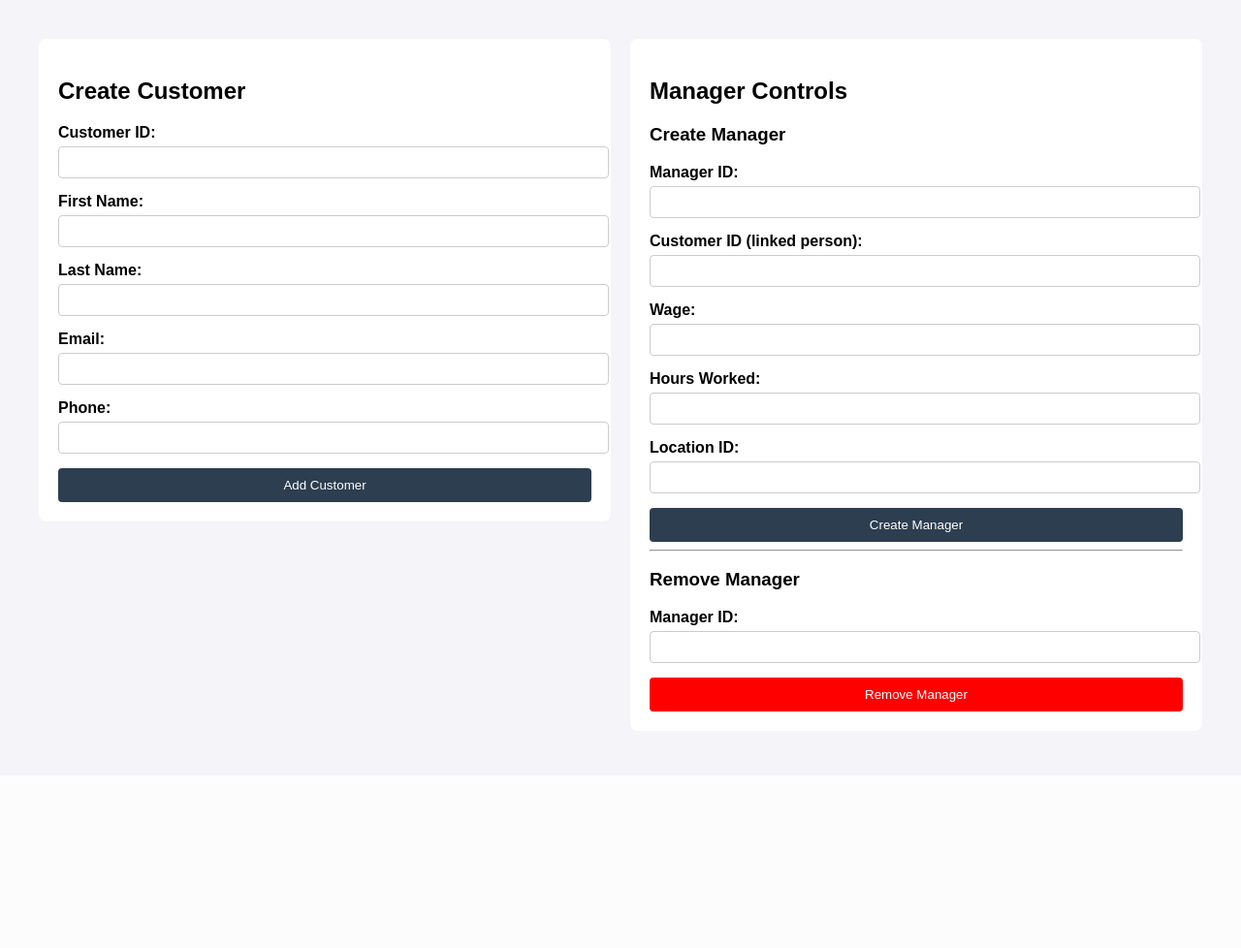
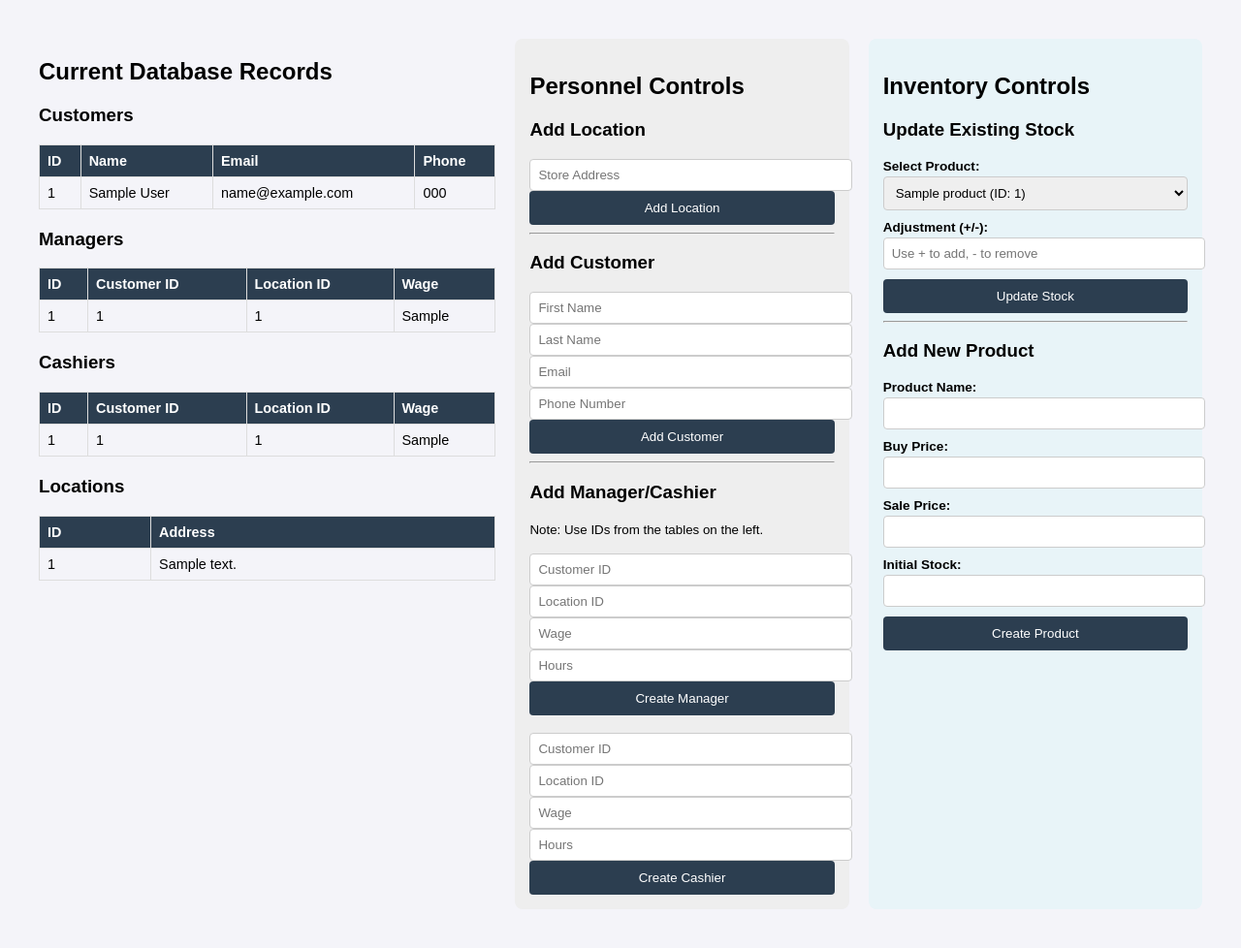
Before and after one commit to eborror/TopDeckCardShopApp, a FastAPI app: template templates/admin.html in a window 1280 px wide. Shown: the whole page at 97% size. Before the commit the page ends 734 px from the top, so only its background shows below. Run offline with FastAPI, Linux system fonts and the light colour scheme; the template is opened without the code that fills it: most values are stand-ins (such as "Sample title", 1, 10 or a date in 2020).

Commit message:
modified:   app/main.py 	modified:   templates/admin.html 	modified:   templates/dashboard.html 	modified:   templates/interactionHandler.html

```diff
--- a/app/main.py
+++ b/app/main.py
@@ -90,7 +90,7 @@ def update_stock(
         cursor.close()
         conn.close()
 
-    return RedirectResponse(url="/", status_code=303)
+    return RedirectResponse(url="/admin", status_code=303)
 
 @app.post("/add_product")
 def add_product(
@@ -100,7 +100,7 @@ def add_product(
     stock: int = Form(...)
 ):
     conn = get_db_conn()
-    cursor = conn.cursor()
+    cursor = conn.cursor(dictionary=True)
 
     try:
         # generate new ID
@@ -122,7 +122,7 @@ def add_product(
         cursor.close()
         conn.close()
 
-    return RedirectResponse(url="/", status_code=303)
+    return RedirectResponse(url="/admin", status_code=303)
 
 # This Page will have the form to process a sale and show dropdowns for customers, products, and cashiers
 @app.get("/interaction")
@@ -158,13 +158,13 @@ def interactionHandler(request: Request):
                 CU.CUSTOMER_FNAME,
                 CU.CUSTOMER_LNAME,
                 P.PRODUCT_NAME,
+                P.PRODUCT_PRICEBOUGHT,
                 PU.PURCHASES_QUANTITY
             FROM CHECKOUT C
             JOIN CUSTOMER CU ON C.CUSTOMER_ID = CU.CUSTOMER_ID
             JOIN PURCHASES PU ON C.CHECKOUT_ID = PU.CHECKOUT_ID
             JOIN PRODUCT P ON PU.PRODUCT_ID = P.PRODUCT_ID
             ORDER BY C.CHECKOUT_DATE DESC, C.CHECKOUT_ID DESC
-            LIMIT 50
         """)
         history = cursor.fetchall()
 
@@ -264,27 +264,53 @@ def process_sale(
 def admin_page(request: Request):
     conn = get_db_conn()
     cursor = conn.cursor(dictionary=True)
-
     try:
-        # show existing customers/managers
         cursor.execute("SELECT * FROM CUSTOMER")
         customers = cursor.fetchall()
 
         cursor.execute("SELECT * FROM MANAGER")
         managers = cursor.fetchall()
 
+        cursor.execute("SELECT * FROM CASHIER")
+        cashiers = cursor.fetchall()
+
+        cursor.execute("SELECT * FROM LOCATION")
+        locations = cursor.fetchall()
+
+        cursor.execute("SELECT PRODUCT_ID, PRODUCT_NAME, PRODUCT_STOCK FROM PRODUCT")
+        products = cursor.fetchall()
+
         return templates.TemplateResponse(
             request=request,
             name="admin.html",
             context={
                 "customers": customers,
-                "managers": managers
+                "managers": managers,
+                "cashiers": cashiers,
+                "locations": locations,
+                "products": products
             }
         )
-
     finally:
         cursor.close()
         conn.close()
+
+@app.post("/add_location")
+def add_location(address: str = Form(...)):
+    conn = get_db_conn()
+    cursor = conn.cursor(dictionary=True)
+    try:
+        location_id = generate_id(cursor, "LOCATION", "LOCATION_ID")
+        cursor.execute("INSERT INTO LOCATION (LOCATION_ID, LOCATION_ADDRESS) VALUES (%s, %s)",
+                       (location_id, address))
+        conn.commit()
+    except Exception as e:
+        conn.rollback()
+        print("Add location error:", e)
+    finally:
+        cursor.close()
+        conn.close()
+    return RedirectResponse(url="/admin", status_code=303)
 
 @app.post("/add_manager")
 def add_manager(
@@ -294,11 +320,11 @@ def add_manager(
     location_id: int = Form(...)
 ):
     conn = get_db_conn()
-    cursor = conn.cursor()
+    cursor = conn.cursor(dictionary=True)
 
-    manager_id = generate_id(cursor, "MANAGER", "MANAGER_ID")
 
     try:
+        manager_id = generate_id(cursor, "MANAGER", "MANAGER_ID")
         cursor.execute("""
             INSERT INTO MANAGER
             (MANAGER_ID, MANAGER_WAGE, MANAGER_HOURSWORKED, CUSTOMER_ID, LOCATION_ID)
@@ -339,7 +365,36 @@ def remove_manager(manager_id: int = Form(...)):
         conn.close()
 
     return RedirectResponse(url="/admin", status_code=303)
+#Add customer
 
+@app.post("/add_customer")
+def add_customer(
+    first_name: str = Form(...),
+    last_name: str = Form(None),
+    email: str = Form(None),
+    phone: str = Form(None)
+):
+    conn = get_db_conn()
+    cursor = conn.cursor(dictionary=True)
+
+    try:
+        customer_id = generate_id(cursor, "CUSTOMER", "CUSTOMER_ID")
+
+        cursor.execute("""
+            INSERT INTO CUSTOMER
+            (CUSTOMER_ID, CUSTOMER_FNAME, CUSTOMER_LNAME, CUSTOMER_EMAIL, CUSTOMER_PHONE)
+            VALUES (%s, %s, %s, %s, %s)
+        """, (customer_id, first_name, last_name, email, phone))
+
+        conn.commit()
+    except Exception as e:
+        conn.rollback()
+        print("Add customer error:", e)
+    finally:
+        cursor.close()
+        conn.close()
+
+    return RedirectResponse(url="/admin", status_code=303)
 # Delete customer record
 
 @app.post("/remove_customer")
@@ -366,7 +421,29 @@ def remove_customer(customer_id: int = Form(...)):
         cursor.close()
         conn.close()
 
+@app.post("/add_cashier")
+def add_cashier(
+    customer_id: int = Form(...),
+    wage: float = Form(...),
+    hours: int = Form(...),
+    location_id: int = Form(...)):
+    conn = get_db_conn()
+    cursor = conn.cursor(dictionary=True)
 
+    try:
+        cashier_id = generate_id(cursor, "CASHIER", "CASHIER_ID")
+        cursor.execute("""
+            INSERT INTO CASHIER (CASHIER_ID, CASHIER_WAGE, CASHIER_HOURSWORKED, CUSTOMER_ID, LOCATION_ID)
+            VALUES (%s, %s, %s, %s, %s)
+        """, (cashier_id, wage, hours, customer_id, location_id))
+        conn.commit()
+    except Exception as e:
+        conn.rollback()
+        print("Add cashier error:", e)
+    finally:
+        cursor.close()
+        conn.close()
+    return RedirectResponse(url="/admin", status_code=303)
 
 
 @app.get("/test")
--- a/templates/admin.html
+++ b/templates/admin.html
@@ -4,108 +4,147 @@
     <meta charset="UTF-8">
     <title>TopDeck - Admin Panel</title>
     <link rel="stylesheet" href="/static/css/interactionHandlerStyle.css">
+    <style>
+        .admin-grid { display: flex; gap: 20px; }
+        .data-view { flex: 1.5; }
+        .form-view { flex: 1; background: #eee; padding: 15px; border-radius: 8px; }
+        table { width: 100%; border-collapse: collapse; margin-bottom: 20px; }
+        th, td { border: 1px solid #ddd; padding: 8px; text-align: left; font-size: 0.9em; }
+        th { background-color: #2c3e50; color: white; }
+
+        .form-group { margin-bottom: 10px; }
+        label { display: block; font-size: 0.85em; font-weight: bold; margin-bottom: 3px; }
+    </style>
 </head>
+<body>
+    <div class="page">
+        <div class="data-view">
+            <h2>Current Database Records</h2>
 
-<body>
+            <h3>Customers</h3>
+            <table>
+                <tr><th>ID</th><th>Name</th><th>Email</th><th>Phone</th></tr>
+                {% for c in customers %}
+                <tr><td>{{ c.CUSTOMER_ID }}</td><td>{{ c.CUSTOMER_FNAME }} {{ c.CUSTOMER_LNAME }}</td><td>{{ c.CUSTOMER_EMAIL }}</td><td>{{ c.CUSTOMER_PHONE }}</td></tr>
+                {% endfor %}
+            </table>
 
-    <div class="page">
+            <h3>Managers</h3>
+            <table>
+                <tr><th>ID</th><th>Customer ID</th><th>Location ID</th><th>Wage</th></tr>
+                {% for m in managers %}
+                <tr><td>{{ m.MANAGER_ID }}</td><td>{{ m.CUSTOMER_ID }}</td><td>{{ m.LOCATION_ID }}</td><td>{{ m.MANAGER_WAGE }}</td></tr>
+                {% endfor %}
+            </table>
 
-        <!-- LEFT COLUMN -->
-        <div class="left">
+            <h3>Cashiers</h3>
+            <table>
+                <tr><th>ID</th><th>Customer ID</th><th>Location ID</th><th>Wage</th></tr>
+                {% for ca in cashiers %}
+                <tr><td>{{ ca.CASHIER_ID }}</td><td>{{ ca.CUSTOMER_ID }}</td><td>{{ ca.LOCATION_ID }}</td><td>{{ ca.CASHIER_WAGE }}</td></tr>
+                {% endfor %}
+            </table>
 
-            <h2>Create Customer</h2>
-
-            <form action="/add_customer" method="post">
-
-                <div class="form-group">
-                    <label>Customer ID:</label>
-                    <input type="number" name="customer_id" required>
+            <h3>Locations</h3>
+            <table>
+                <tr><th>ID</th><th>Address</th></tr>
+                {% for l in locations %}
+                <tr><td>{{ l.LOCATION_ID }}</td><td>{{ l.LOCATION_ADDRESS }}</td></tr>
+                {% endfor %}
+            </table>
         </div>
 
-                <div class="form-group">
-                    <label>First Name:</label>
-                    <input type="text" name="first_name" required>
+        <div class="form-view">
+            <h2>Personnel Controls</h2>
+
+            <section>
+                <h3>Add Location</h3>
+                <form action="/add_location" method="post">
+                    <input type="text" name="address" placeholder="Store Address" required>
+                    <button type="submit">Add Location</button>
+                </form>
+            </section>
+            <hr>
+            <section>
+                <h3>Add Customer</h3>
+                <form action="/add_customer" method="post">
+                    <input type="text" name="first_name" placeholder="First Name" required>
+                    <input type="text" name="last_name" placeholder="Last Name">
+                    <input type="text" name="email" placeholder="Email">
+                    <input type="text" name="phone" placeholder="Phone Number">
+                    <button type="submit">Add Customer</button>
+                </form>
+            </section>
+            <hr>
+            <section>
+                <h3>Add Manager/Cashier</h3>
+                <p><small>Note: Use IDs from the tables on the left.</small></p>
+                <form action="/add_manager" method="post">
+                    <input type="number" name="customer_id" placeholder="Customer ID" required>
+                    <input type="number" name="location_id" placeholder="Location ID" required>
+                    <input type="number" step="0.01" name="wage" placeholder="Wage" required>
+                    <input type="number" name="hours" placeholder="Hours" required>
+                    <button type="submit">Create Manager</button>
+                </form>
+                <br>
+                <form action="/add_cashier" method="post">
+                    <input type="number" name="customer_id" placeholder="Customer ID" required>
+                    <input type="number" name="location_id" placeholder="Location ID" required>
+                    <input type="number" step="0.01" name="wage" placeholder="Wage" required>
+                    <input type="number" name="hours" placeholder="Hours" required>
+                    <button type="submit">Create Cashier</button>
+                </form>
+            </section>
         </div>
 
+        <div class="form-view" style="background: #e8f4f8;">
+            <h2>Inventory Controls</h2>
+
+            <section>
+                <h3>Update Existing Stock</h3>
+                <form action="/update_stock" method="post">
                     <div class="form-group">
-                    <label>Last Name:</label>
-                    <input type="text" name="last_name">
+                        <label>Select Product:</label>
+                        <select name="product_id" required>
+                            {% for p in products %}
+                            <option value="{{ p.PRODUCT_ID }}">{{ p.PRODUCT_NAME }} (ID: {{ p.PRODUCT_ID }})</option>
+                            {% endfor %}
+                        </select>
                     </div>
-
                     <div class="form-group">
-                    <label>Email:</label>
-                    <input type="text" name="email">
+                        <label>Adjustment (+/-):</label>
+                        <input type="number" name="quantity" placeholder="Use + to add, - to remove" required>
                     </div>
-
-                <div class="form-group">
-                    <label>Phone:</label>
-                    <input type="text" name="phone">
-                </div>
-
-                <button type="submit">Add Customer</button>
-
+                    <button type="submit">Update Stock</button>
                 </form>
-
-        </div>
-
-        <!-- RIGHT COLUMN -->
-        <div class="right">
-
-            <h2>Manager Controls</h2>
-
-            <!-- CREATE MANAGER -->
-            <h3>Create Manager</h3>
-
-            <form action="/add_manager" method="post">
-
-                <div class="form-group">
-                    <label>Manager ID:</label>
-                    <input type="number" name="manager_id" required>
-                </div>
-
-                <div class="form-group">
-                    <label>Customer ID (linked person):</label>
-                    <input type="number" name="customer_id" required>
-                </div>
-
-                <div class="form-group">
-                    <label>Wage:</label>
-                    <input type="number" step="0.01" name="wage" required>
-                </div>
-
-                <div class="form-group">
-                    <label>Hours Worked:</label>
-                    <input type="number" name="hours" required>
-                </div>
-
-                <div class="form-group">
-                    <label>Location ID:</label>
-                    <input type="number" name="location_id" required>
-                </div>
-
-                <button type="submit">Create Manager</button>
-
-            </form>
+            </section>
 
             <hr>
 
-            <!-- REMOVE MANAGER -->
-            <h3>Remove Manager</h3>
-
-            <form action="/remove_manager" method="post">
-
+            <section>
+                <h3>Add New Product</h3>
+                <form action="/add_product" method="post">
                     <div class="form-group">
-                    <label>Manager ID:</label>
-                    <input type="number" name="manager_id" required>
+                        <label>Product Name:</label>
+                        <input type="text" name="product_name" required>
                     </div>
-
-                <button type="submit" style="background:red;">Remove Manager</button>
-
+                    <div class="form-group">
+                        <label>Buy Price:</label>
+                        <input type="number" step="0.01" name="buy_price" required>
+                    </div>
+                    <div class="form-group">
+                        <label>Sale Price:</label>
+                        <input type="number" step="0.01" name="listed_price" required>
+                    </div>
+                    <div class="form-group">
+                        <label>Initial Stock:</label>
+                        <input type="number" name="stock" required>
+                    </div>
+                    <button type="submit">Create Product</button>
                 </form>
-
+            </section>
         </div>
 
     </div>
-
 </body>
 </html>
```
Also changed, not shown: templates/dashboard.html (+16 -86 lines), templates/interactionHandler.html (+7 -9 lines). Lines whose indentation alone changed are shown as unchanged.
